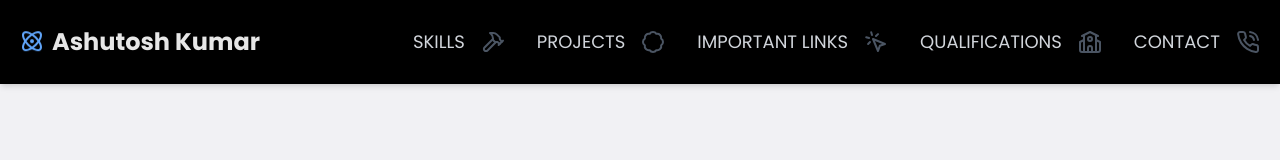
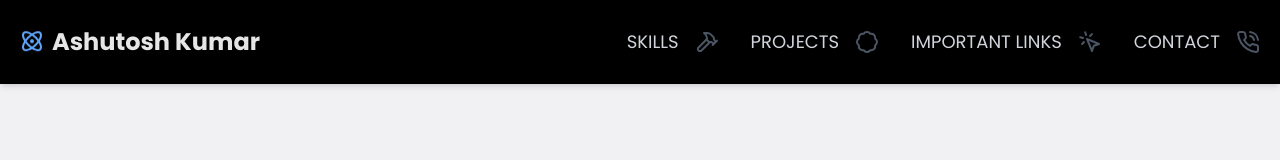
Before and after one commit to ashusnapx/portfolio-website, a React (Create React App) app in the folder portfolio/: page / in a window 1280 px wide. Shown: the top 160 px of the page. Built offline with nearby package versions, Linux system fonts and the light colour scheme.

Commit message:
minor improvements 3

```diff
--- a/portfolio/src/components/Header.js
+++ b/portfolio/src/components/Header.js
@@ -64,14 +64,14 @@
             />
             <LucideMousePointerClick />
           </div>
-          <div className='flex flex-row items-center justify-center'>
+          {/* <div className='flex flex-row items-center justify-center'>
             <NavItem
               to='/qualifications'
               text='QUALIFICATIONS'
               location={location}
             />
             <LucideSchool />
-          </div>
+          </div> */}
           <div className='flex flex-row items-center justify-center'>
             <NavItem to='/contact' text='CONTACT' location={location} />
             <LucidePhoneCall />
@@ -89,11 +89,11 @@
               text='IMPORTANT LINKS'
               location={location}
             />
-            <NavItem
+            {/* <NavItem
               to='/qualifications'
               text='QUALIFICATIONS'
               location={location}
-            />
+            /> */}
             <NavItem to='/contact' text='CONTACT' location={location} />
           </ul>
         </Modal>
```
